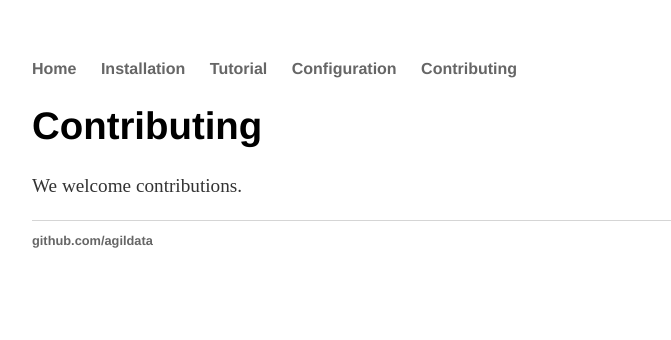
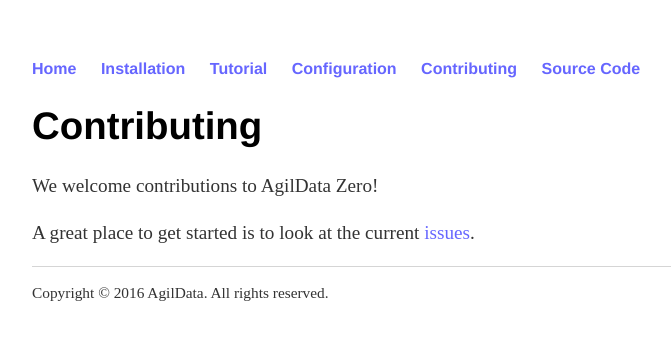
Before and after one commit to placrosse/agildata-zero, a Jekyll site: the page built from contributing.md, in a window 1280 px wide. Shown: the top 340 px of the page, without its empty margins (160-831 px from the left). Built offline with Jekyll 4.4.1, drawn with Linux system fonts in a browser that asks for light colours.

```diff
--- a/_config.yml
+++ b/_config.yml
@@ -1,2 +1,3 @@
 name: AgilData Zero
 markdown: kramdown
+highlighter: rouge
--- a/_layouts/default.html
+++ b/_layouts/default.html
@@ -13,6 +13,7 @@
 		        	<li><a href="tutorial.html">Tutorial</a></li>
 	        		<li><a href="configuration.html">Configuration</a></li>
 	        		<li><a href="contributing.html">Contributing</a></li>
+	        		<li><a href="https://github.com/AgilData/agildata-zero">Source Code</a></li>
 	    		</ul>
 			</nav>
 			<div class="container">
@@ -20,10 +21,7 @@
 			{{ content }}
 
 			</div><!-- /.container -->
-			<footer>
-	    		<ul>
-	        		<li><a href="https://github.com/agildata">github.com/agildata</a></li>
-				</ul>
+			<footer><p>Copyright &copy; 2016 AgilData. All rights reserved.</p>
 			</footer>
 		</body>
 	</html>
--- a/contributing.md
+++ b/contributing.md
@@ -5,4 +5,6 @@
 
 # Contributing
 
-We welcome contributions.
+We welcome contributions to AgilData Zero!
+
+A great place to get started is to look at the current [issues](https://github.com/AgilData/agildata-zero/issues).
--- a/css/main.css
+++ b/css/main.css
@@ -14,7 +14,7 @@
 }
 a {
     text-decoration: none;
-    color: #666;
+    color: #66F;
 }
 a:hover {
     text-decoration: underline;
```
Also changed, not shown: tutorial.md (+25 -2 lines).
